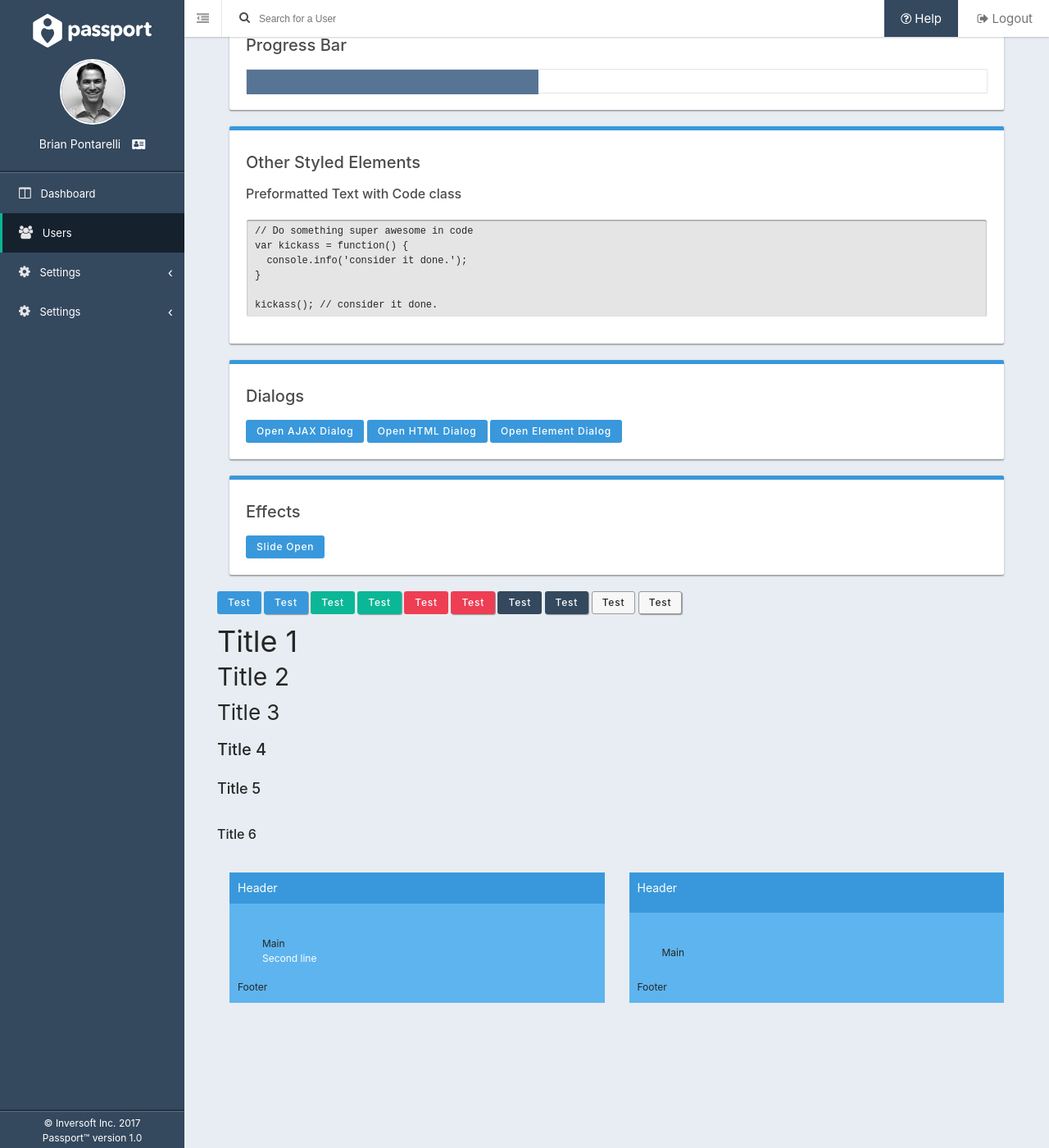
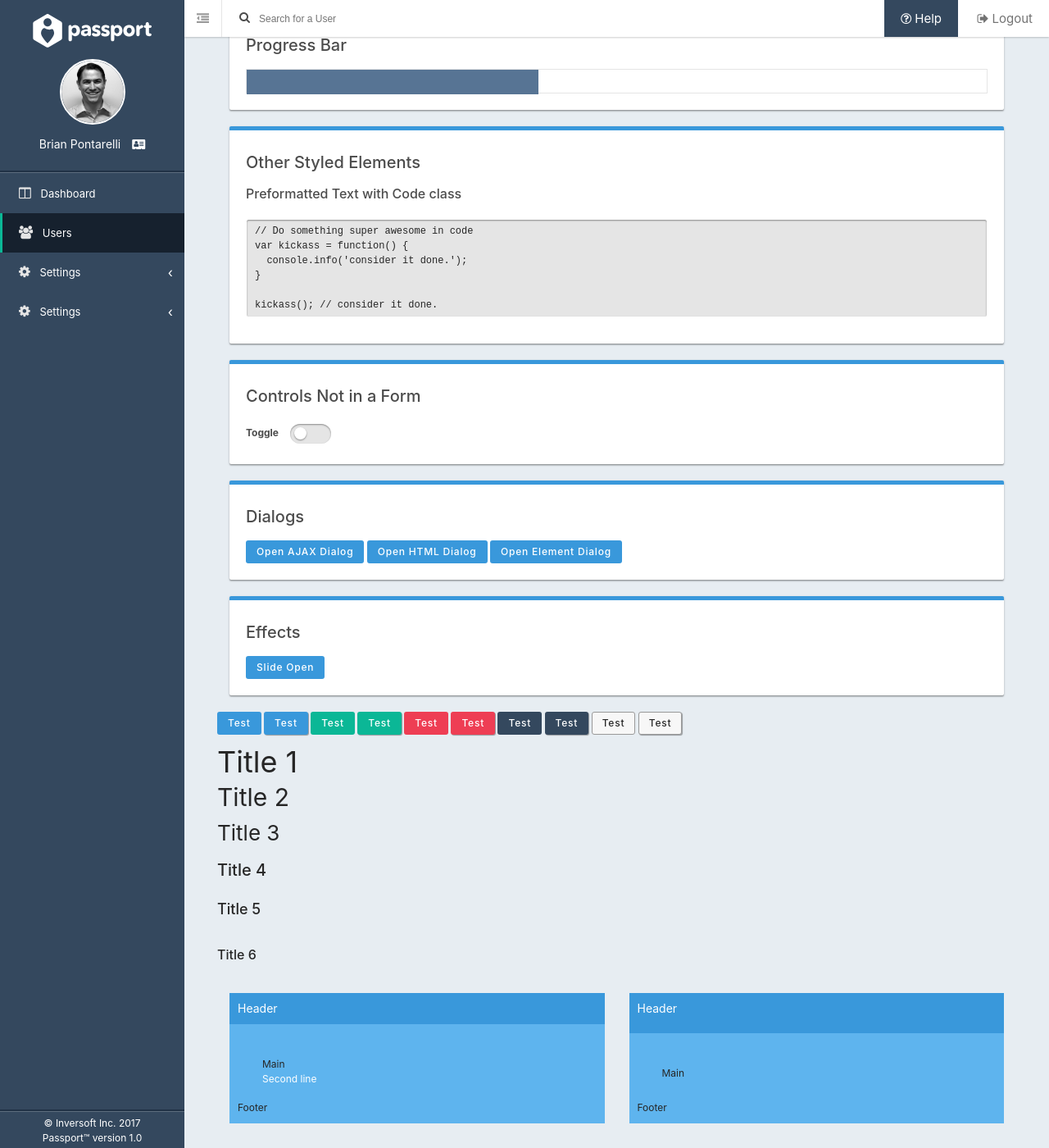
Before and after one commit to FusionAuth/fusionauth-style, a Jekyll site: the page built from index.md, in a window 1280 px wide and 1400 px high, scrolled down 11574 px. Shown: the whole window at 82% size. Built offline with Jekyll 4.4.1, drawn with Linux system fonts in a browser that asks for light colours.

Commit message:
Add style for form controls outside of a form

```diff
--- a/_layouts/default.html
+++ b/_layouts/default.html
@@ -1806,6 +1806,24 @@ kickass(); // consider it done.
       <div class="row">
         <div class="col-xs">
           <div class="panel">
+            <h2>Controls Not in a Form</h2>
+            <main>
+              <div class="controls">
+                <label>Toggle</label>
+                <label class="toggle">
+                  <input type="checkbox" name="checkboxNotInForm">
+                  <span class="rail"></span>
+                  <span class="pin"></span>
+                </label>
+              </div>
+            </main>
+          </div>
+        </div>
+      </div>
+
+      <div class="row">
+        <div class="col-xs">
+          <div class="panel">
             <h2>Dialogs</h2>
             <main>
               <a href="/ajax/dialog" class="blue button" id="ajax-dialog-button">Open AJAX Dialog</a>
--- a/_sass/forms.scss
+++ b/_sass/forms.scss
@@ -28,6 +28,13 @@ label {
 
   &.error {
     color: $error-color;
+  }
+}
+
+.controls {
+  label {
+    padding-top: 2px;
+    margin-right: 10px;
   }
 }
 
```
Also changed, not shown: 1 other file.
